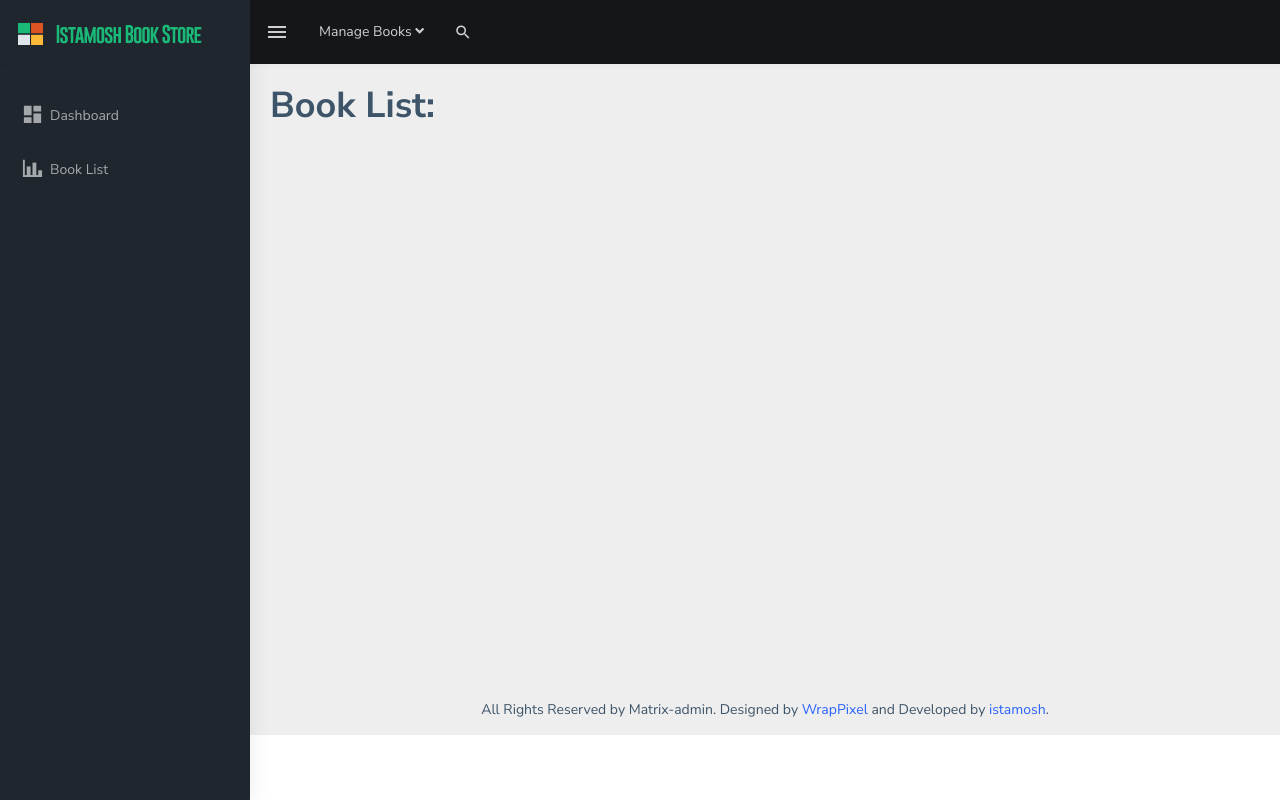
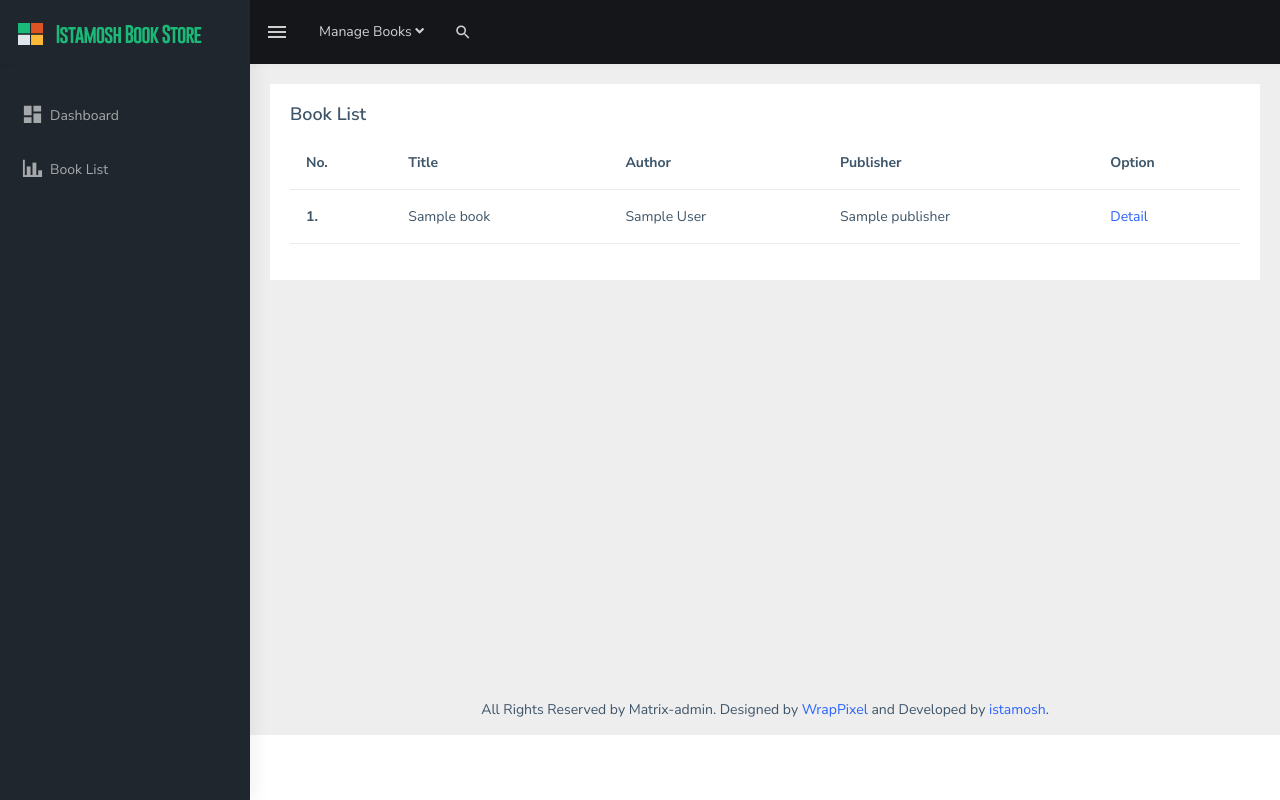
Before and after one commit to istamosh/ci4-duta-academy, a CodeIgniter 4 app: the page made by app/Views/book_list.php in a window 1280 px wide. Run offline with PHP 8.4 and a stand-in for CodeIgniter, Linux system fonts and the light colour scheme; the template is opened without the code that fills it: most values are stand-ins (such as "Sample title", 1, 10 or a date in 2020); some libraries are stand-ins or nearby versions.

Commit message:
Added: database model controller for tabulating and displaying books based on current state of database, using 'Card' Bootstrap 5 class for tabling purpose on both book list and insert new book form

```diff
--- a/app/Views/book_list.php
+++ b/app/Views/book_list.php
@@ -17,6 +17,52 @@ if (session()->getFlashdata('message')):
 endif;
 ?>
 
-<h1>Book List:</h1>
+<!-- serve and tabulate data from Book Controller -->
+<div class="row">
+    <div class="columns">
+
+        <!-- Card is a bootstrap 5 table class -->
+        <div class="card">
+            <div class="card-body">
+                <h4 class="card-title">Book List</h4>
+
+                <table class="table">
+                    <thead>
+                        <tr>
+                            <th scope="column"> <strong>No.</strong> </th>
+                            <th scope="column"> <strong>Title</strong> </th>
+                            <th scope="column"> <strong>Author</strong> </th>
+                            <th scope="column"> <strong>Publisher</strong> </th>
+                            <th scope="column"> <strong>Option</strong> </th>
+                        </tr>
+                    </thead>
+                    <tbody>
+                        <?php
+                            $no = 1;
+                            foreach ($bookData as $data):
+                        ?>
+
+                        <tr>
+                            <th scope="row"> <strong><?= $no; ?>.</strong> </th>
+                            <td> <?= $data['title']; ?> </td>
+                            <td> <?= $data['author']; ?> </td>
+                            <td> <?= $data['publisher']; ?> </td>
+                            <td>
+                                <a href="/book/details/<?= $data['id'] ?>">
+                                    Detail
+                                </a>
+                            </td>
+                        </tr>
+
+                        <?php
+                            $no++;
+                            endforeach;
+                        ?>
+                    </tbody>
+                </table>
+            </div>
+        </div>
+    </div>
+</div>
 
 <?= $this->endsection() ?>
```
Also changed, not shown: app/Controllers/Book.php (+8 -1 lines), app/Views/form_insert.php (+8 -1 lines).
